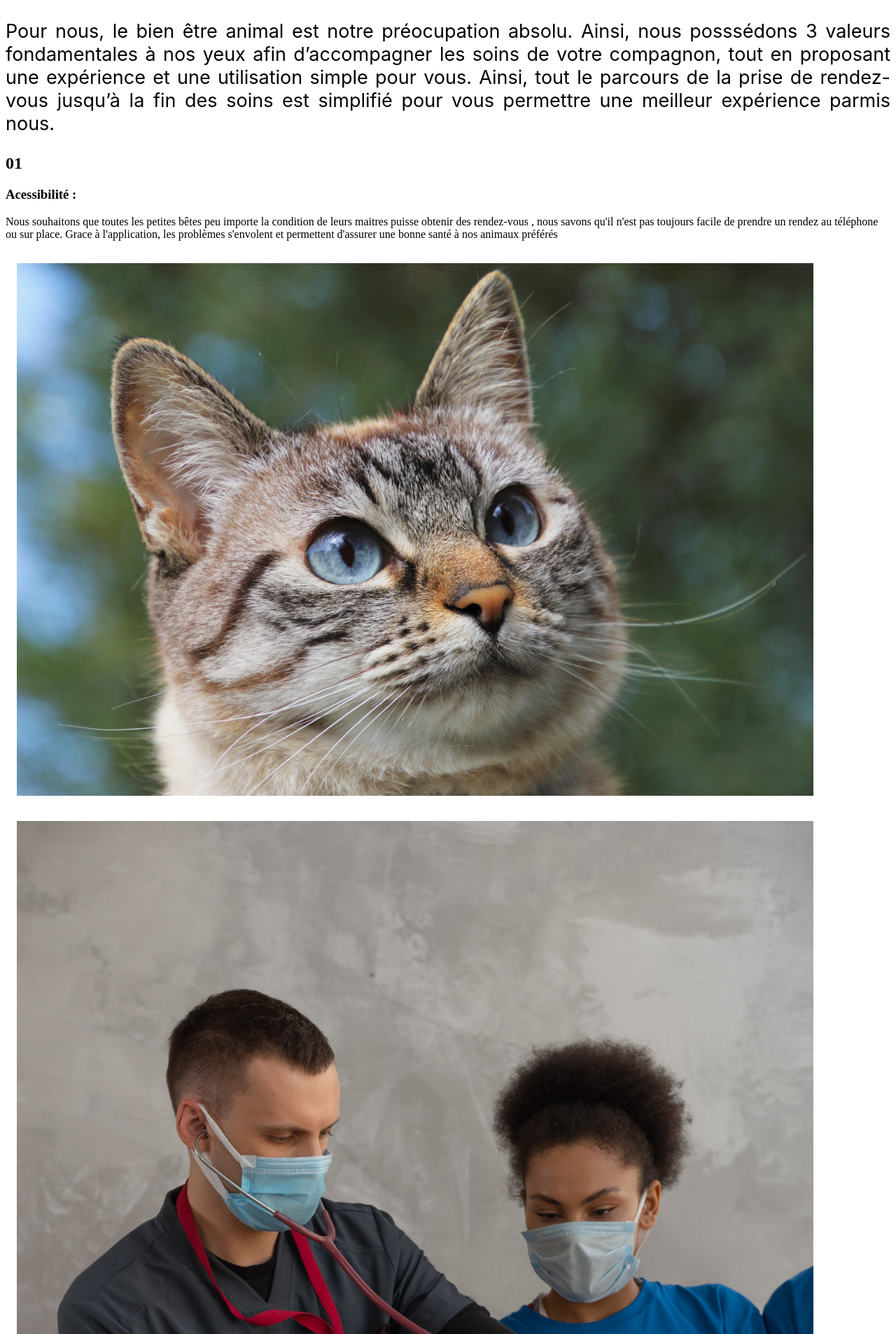
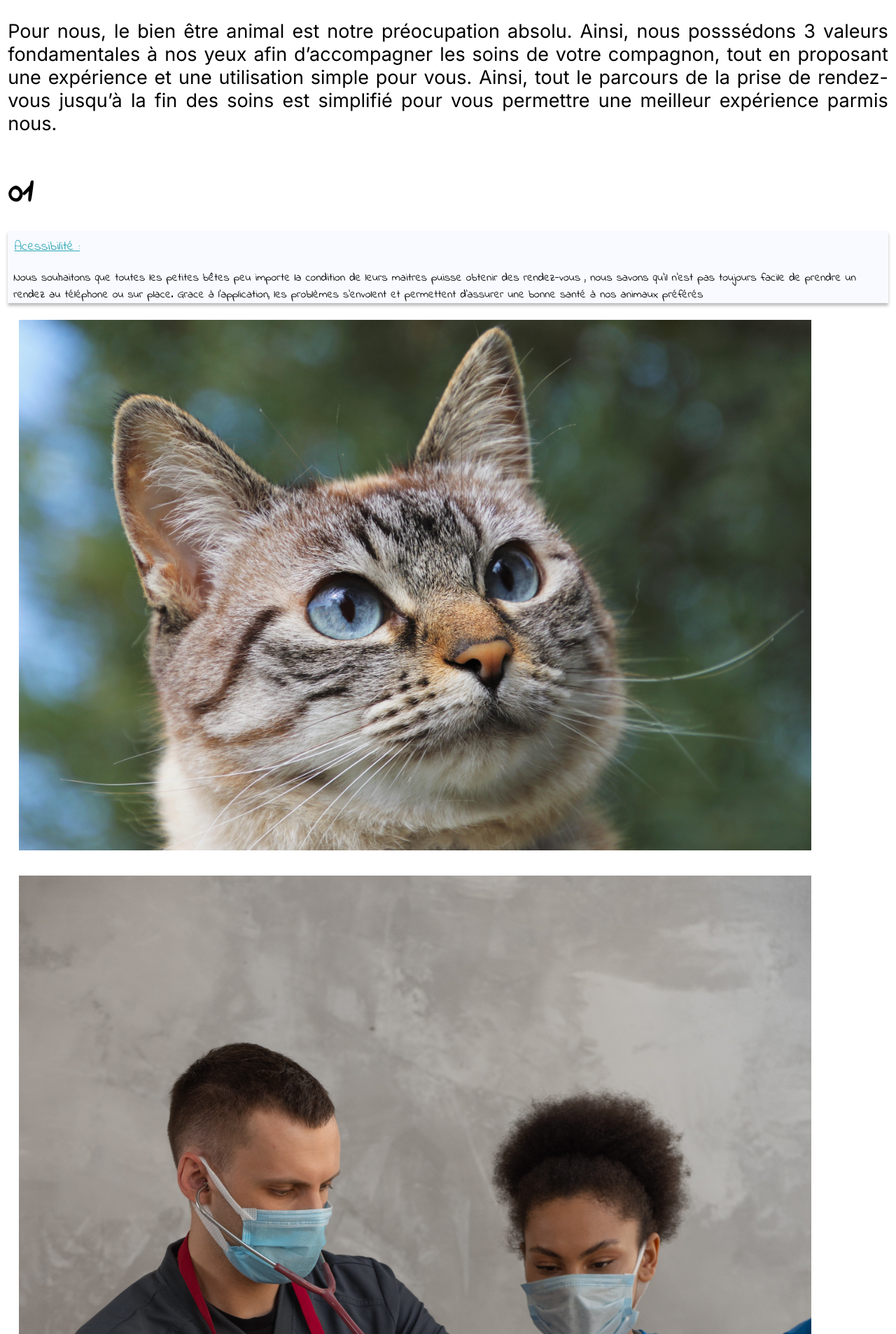
Before and after one commit to KoukiFactori/s3_vetelib, a Symfony app: template templates/nous_connaitre/index.html.twig in a window 1280 px wide. Shown: the part 339-2245 px from the top of the page at 70% size. Run offline with Twig, Linux system fonts and the light colour scheme; the template is opened without the code that fills it, so the values that code supplies are empty; some libraries are stand-ins or nearby versions.

Commit message:
Paragraphe 1 terminé

```diff
--- a/public/css/info_clinique.css
+++ b/public/css/info_clinique.css
@@ -1,3 +1,10 @@
+@import url("https://fonts.googleapis.com/css?family=Inter:400,300,700,600|Indie+Flower:400");
+
+body {
+    margin-left: 0.7em;
+    margin-right: 0.7em;
+}
+
 /* Notre histoire */
 .notre_histoire {
     display: flex;
@@ -7,18 +14,20 @@
 .notre_histoire_texte {
     display: flex;
     flex-direction: column;
-    margin-left: 0.7em;
-    margin-right: 0.7em;
 }
 
 .notre_histoire_title {
+    font-size: 1.7em;
     font-weight: 400;
 }
 
 .notre_histoire_paragraphe {
-    letter-spacing: 0;
     line-height: normal;
     text-align: justify;
+}
+
+.formatage_texte {
+    font-family: "Inter";
 }
 
 img {
@@ -30,15 +39,45 @@ img {
 
 /* Paragraphe bien être */
 .paragraphe_bien_etre {
-    letter-spacing: 0;
     line-height: normal;
     text-align: justify;
-    font-family: "Inter";
-    font-style: normal;
+}
+
+/* Paragraphe 1 */
+.p1_texte {
+    background-color: rgba(248, 250, 255, 1);
+    box-shadow: 0px 4px 4px #00000040;
+}
+
+.titre_p1 {
+    padding-top: 0.5em;
+    padding-left: 0.5em;
+    font-family: "Indie Flower";
+    text-decoration: underline;
+    color: rgba(46, 167, 182, 1);
+    font-weight: 400;
+}
+
+.formatage_texte_p1 {
+    font-family: "Indie Flower";
+    font-size: 1em;
+    margin: 0.5em;
+    font-weight: 400;
 }
 
 
-@media(min-width: 375px) {
+
+
+/* Partout */
+.number {
+    font-family: "Indie Flower";
+    font-size: 3em;
+    margin: 0%;
+    margin-top: 1em;
+}
+
+
+@media(min-width: 426px) {
     .notre_histoire {
         flex-direction: row;
     }
@@ -47,6 +86,3 @@ img {
         font-size: 27px;
     }
 }
-
-
-@import url("https://fonts.googleapis.com/css?family=Inter:400,300,700,600|Indie+Flower:400");
--- a/templates/nous_connaitre/index.html.twig
+++ b/templates/nous_connaitre/index.html.twig
@@ -12,32 +12,32 @@
 			<img src="/images/Image de clinique.png" alt="Image représentant une clinique vétérinaire">
 			<div class="notre_histoire_texte">
 				<h1 class="notre_histoire_title">Notre histoire</h1>
-				<p class="notre_histoire_paragraphe">Notre cabinet vétérinaire a été conçu en 2007 et est situé 51 rue des tournesols à Reims. Nous avons l’ambition de se différencier des autres structures préexistantes avec une grande accessibilité et des soins animaliers plus que satisfaisants. Vous pourrez nous faire amplement confiance quand vous nous donnerez la responsabilité de vos animaux, car leur bien-être est la chose que nous chérissons le plus ici.  Si l'envie vous viens de rester le temps des traitements de votre animal vous aurez à disposition une salle d'attente vous permettant d’observer les soins prodigués à votre animal. Cette transparence nous incite à une rigueur permanente.</p>
+				<p class="notre_histoire_paragraphe formatage_texte">Notre cabinet vétérinaire a été conçu en 2007 et est situé 51 rue des tournesols à Reims. Nous avons l’ambition de se différencier des autres structures préexistantes avec une grande accessibilité et des soins animaliers plus que satisfaisants. Vous pourrez nous faire amplement confiance quand vous nous donnerez la responsabilité de vos animaux, car leur bien-être est la chose que nous chérissons le plus ici.  Si l'envie vous viens de rester le temps des traitements de votre animal vous aurez à disposition une salle d'attente vous permettant d’observer les soins prodigués à votre animal. Cette transparence nous incite à une rigueur permanente.</p>
 			</div>
 		</div>
-		<p class="paragraphe_bien_etre">Pour nous, le bien être animal est notre préocupation absolu. Ainsi, nous posssédons 3 valeurs fondamentales à nos yeux afin d’accompagner les soins de votre compagnon, tout en proposant une expérience et une utilisation simple pour vous. Ainsi, tout le parcours de la prise de rendez-vous jusqu’à la fin des soins est simplifié pour vous permettre une meilleur expérience parmis nous.</p>
+		<p class="paragraphe_bien_etre formatage_texte">Pour nous, le bien être animal est notre préocupation absolu. Ainsi, nous posssédons 3 valeurs fondamentales à nos yeux afin d’accompagner les soins de votre compagnon, tout en proposant une expérience et une utilisation simple pour vous. Ainsi, tout le parcours de la prise de rendez-vous jusqu’à la fin des soins est simplifié pour vous permettre une meilleur expérience parmis nous.</p>
 
 		<div class="paragraphe1">
-			<main class="texte">
-				<h2>01</h2>
-				<h3>Acessibilité :
+			<h2 class="number">01</h2>
+			<div class="p1_texte">
+				<h3 class="titre_p1">Acessibilité :
 				</h3>
-				<p>Nous souhaitons que toutes les petites bêtes peu importe la condition de leurs maitres puisse obtenir des rendez-vous , nous savons qu'il n'est pas toujours facile de prendre un rendez au téléphone ou sur place. Grace à l'application, les problèmes s'envolent et permettent d'assurer une bonne santé à nos animaux préférés
+				<p class="formatage_texte_p1">Nous souhaitons que toutes les petites bêtes peu importe la condition de leurs maitres puisse obtenir des rendez-vous , nous savons qu'il n'est pas toujours facile de prendre un rendez au téléphone ou sur place. Grace à l'application, les problèmes s'envolent et permettent d'assurer une bonne santé à nos animaux préférés
 				</p>
-			</main>
+			</div>
 			<img src="/images/Image de chat.jpg" alt="Gros plan d'un chat tout mignon" width="449px" height="301px">
 		</div>
 		<div class="paragraphe2">
 			<img src="/images/equipe veterinaire.jpg" alt="Equipe vétérinaire en train de soigner un chien" width="341px" height="468px">
 			<div class="p2_texte">
-				<h2>02</h2>
+				<h2 class="number">02</h2>
 				<h3>Votre animal, notre priorité :</h3>
 				<p>Nous accordons une importance capitale à vos petits compagnons. Leurs bien-être et leur santé sont nos préoccupations principales. Nous leur réservons donc nos meilleurs soins, avec toute une équipe à leur disposition. Nous effectuons un suivi personnalisé pour chacun d’entre eux.
 				</p>
 			</div>
 		</div>
 		<div class="paragraphe3">
-			<h2>03</h2>
+			<h2 class="number">03</h2>
 			<h3>Un espace complet pour les maîtres :</h3>
 			<p>Tout un espace vous est réservé également pour toutes éventuelles questions (espace FAQ). Cela peut vous permettre de vous renseigner lorsque vous avez un doute, permettant de savoir rapidement quoi faire en cas de problème. Si d’autres questions vous viennent sans réponse donnée, n’hésitez pas à prendre rendez-vous avec nous ! Nous serons ravis de vous aider</p>
 			<img src="/images/Medecin a l'ecoute.jpg" alt="Dessin d'un vétérinaire à l'écoute du client" width="514px" height="331px">
```
